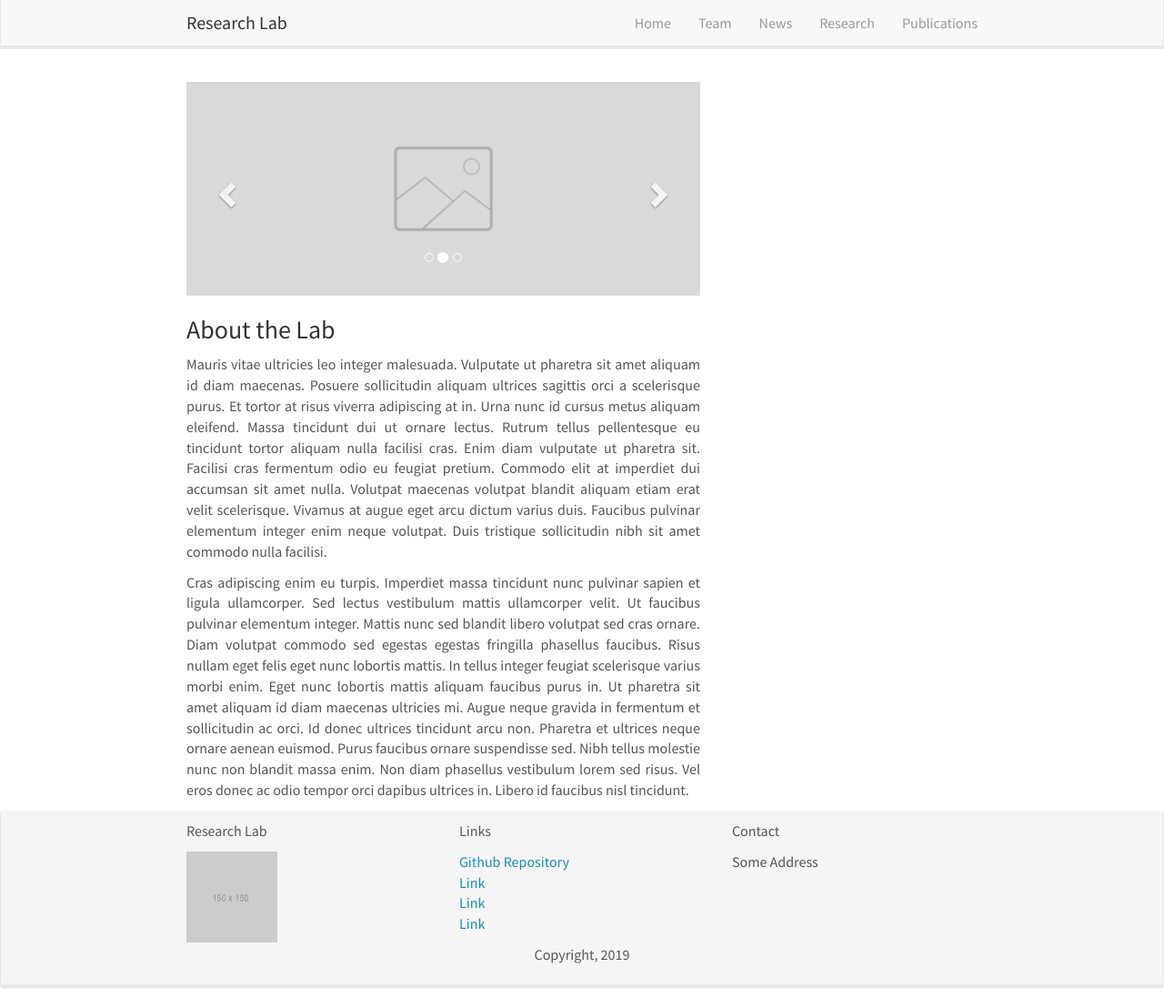
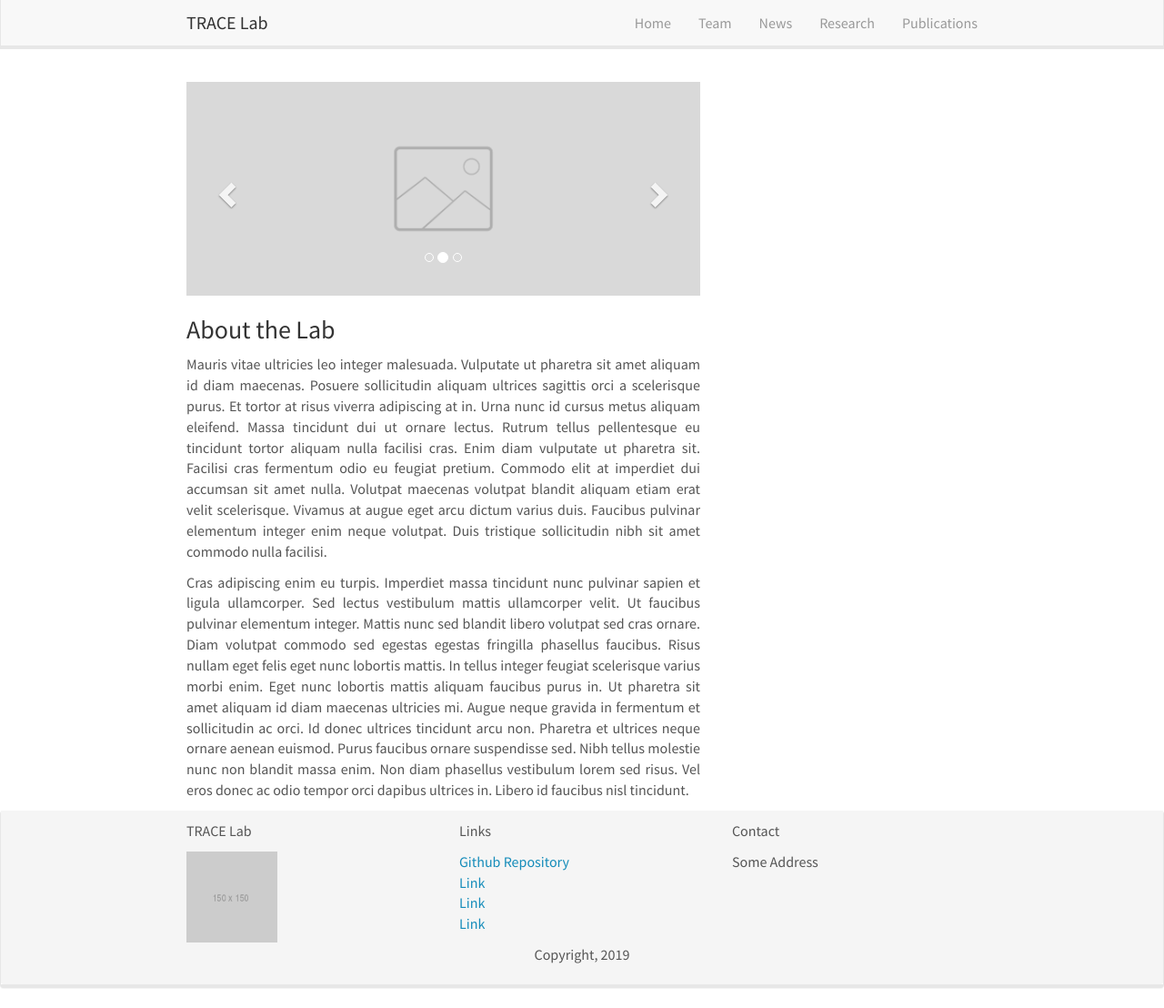
Before and after one commit to elaugh9/tracelab.github.io, a Jekyll site: the page built from index.md, in a window 1280 px wide and 1108 px high. Shown: the whole window at 91% size. Built offline with Jekyll 4.4.1, drawn with Linux system fonts in a browser that asks for light colours; nearby versions of some CDN libraries; comment, search, counter and statistics services are not loaded.

Commit message:
Update _config.yml

```diff
--- a/_config.yml
+++ b/_config.yml
@@ -6,14 +6,16 @@
 # 'jekyll serve'. If you change this file, please restart the server process.
 
 # Site settings
-title: Research Lab
+title: TRACE Lab
 email: your-email@domain.com
 description: > # this means to ignore newlines until "baseurl:"
   Write an awesome description for your new site here. You can edit this
   line in _config.yml. It will appear in your document head meta (for
   Google search results) and in your feed.xml site description.
+
 url: "https://elaugh9.github.io"
 baseurl: "/tracelab.github.io"
+
 
 include:
   - .htaccess
```
